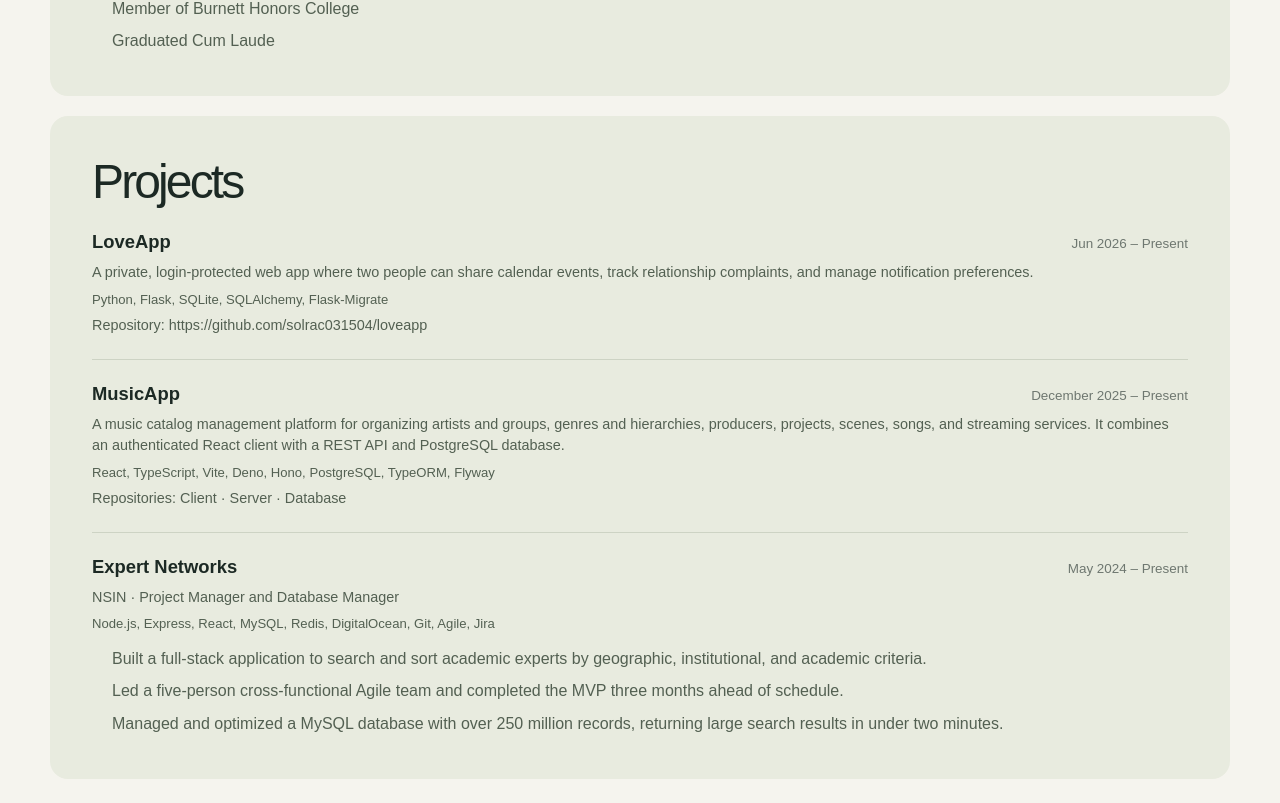
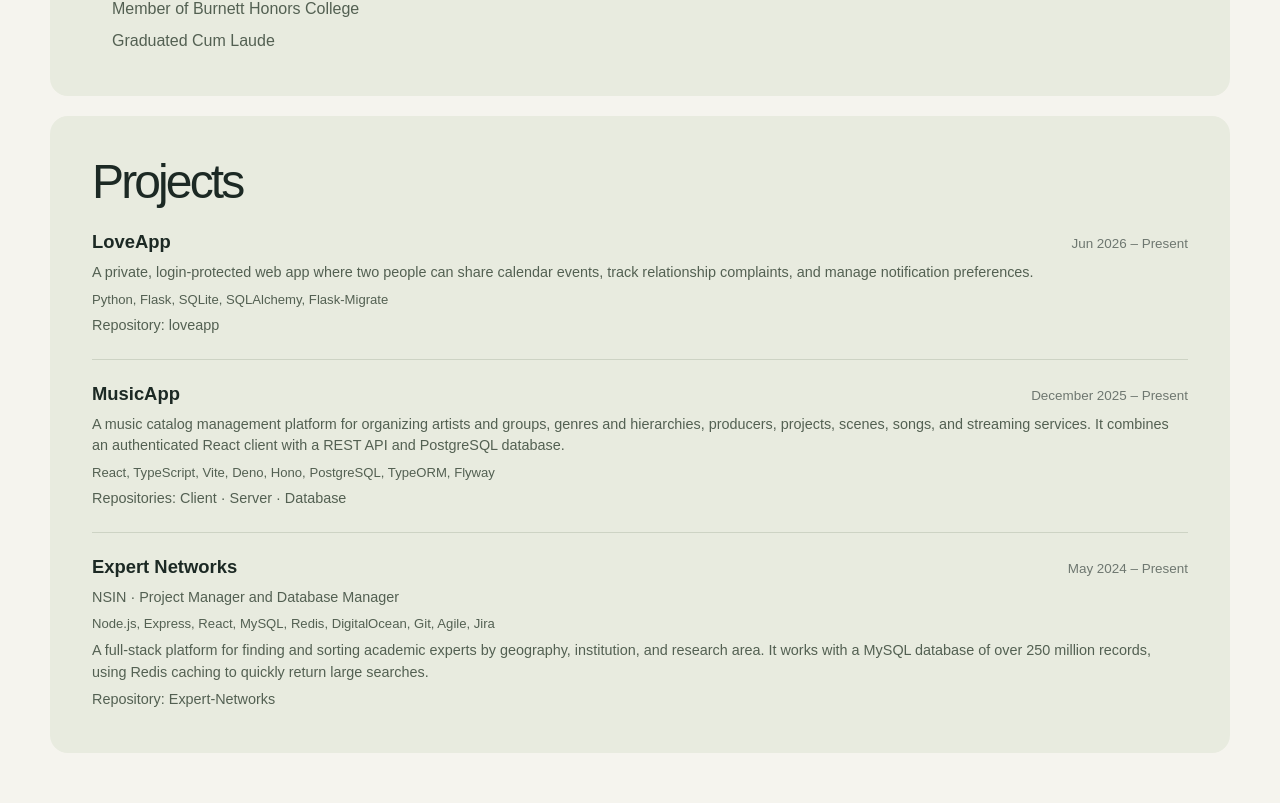
Before and after one commit to solrac031504/personal-website, a Next.js app in the folder personal-website/: page / in a window 1280 px wide. Shown: the part 1658-2461 px from the top of the page. After the commit the page ends 2435 px from the top, so only its background shows below. Built offline with nearby package versions, Linux system fonts and the light colour scheme.

Commit message:
Updated expert networks section

```diff
--- a/personal-website/src/app/page.tsx
+++ b/personal-website/src/app/page.tsx
@@ -146,7 +146,7 @@ export default function Home() {
               A private, login-protected web app where two people can share calendar events, track relationship complaints, and manage notification preferences.
             </p>
             <p className="details-tech">Python, Flask, SQLite, SQLAlchemy, Flask-Migrate</p>
-            <p className="details-entry-meta">Repository: <a href="https://github.com/solrac031504/loveapp" target="_blank">https://github.com/solrac031504/loveapp</a></p>
+            <p className="details-entry-meta">Repository: <a href="https://github.com/solrac031504/loveapp" target="_blank">loveapp</a></p>
           </article>
           <article className="details-entry">
             <header className="details-entry-heading">
@@ -173,11 +173,19 @@ export default function Home() {
             </header>
             <p className="details-entry-meta">NSIN · Project Manager and Database Manager</p>
             <p className="details-tech">Node.js, Express, React, MySQL, Redis, DigitalOcean, Git, Agile, Jira</p>
-            <ul>
-              <li>Built a full-stack application to search and sort academic experts by geographic, institutional, and academic criteria.</li>
-              <li>Led a five-person cross-functional Agile team and completed the MVP three months ahead of schedule.</li>
-              <li>Managed and optimized a MySQL database with over 250 million records, returning large search results in under two minutes.</li>
-            </ul>
+            <p className="details-entry-description">
+              A full-stack platform for finding and sorting academic experts by geography, institution, and research area. It works with a MySQL database of over 250 million records, using Redis caching to quickly return large searches.
+            </p>
+            <p className="details-entry-meta">
+              Repository:{" "}
+              <a
+                href="https://github.com/solrac031504/Expert-Networks"
+                target="_blank"
+                rel="noopener noreferrer"
+              >
+                Expert-Networks
+              </a>
+            </p>
           </article>
         </section>
       </div>
```
